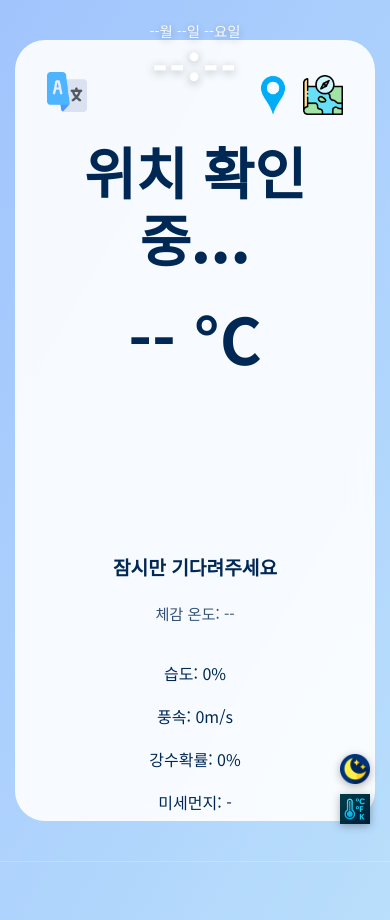
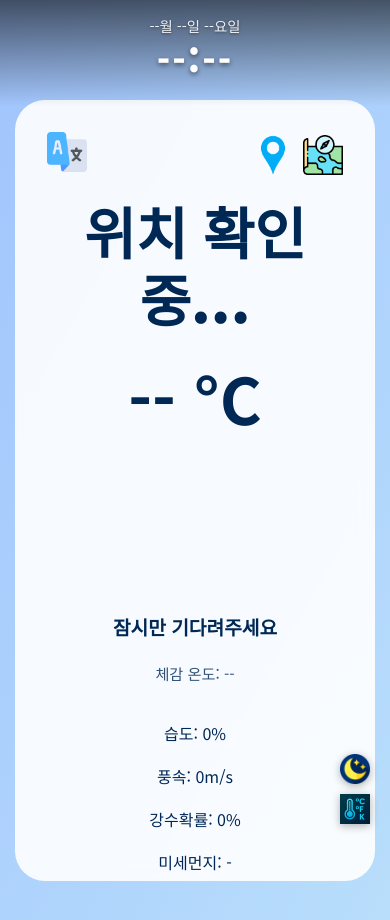
Before and after one commit to kim0511hk/myweb_weather, a plain HTML site: page index.html in a window 390 px wide. Shown: the top 920 px of the page. Drawn offline with nearby package versions, Linux system fonts and the light colour scheme.

Commit message:
Add files via upload

```diff
--- a/style.css
+++ b/style.css
@@ -344,3 +344,42 @@ header { display: flex; justify-content: space-between; align-items: center; mar
         bottom: 10px; /* 버튼 위치 조금 조정 */
     }
 }
+/* style.css 의 맨 아래 @media (max-width: 900px) 블록 안쪽 */
+
+@media (max-width: 900px) {
+    /* ... (기존 모바일 레이아웃 코드들) ... */
+
+    /* [추가] 시계 고정 (Sticky Header) */
+    .time-display {
+        position: fixed; /* 화면에 딱 달라붙게 고정 */
+        top: 0;          /* 화면 맨 위 */
+        left: 0;
+        width: 100%;     /* 너비 꽉 채우기 */
+        padding: 15px 0 30px 0; /* 위아래 여백 (아래쪽을 넓게 줘서 그라데이션 자연스럽게) */
+
+        /* 배경을 투명한 검정 그라데이션으로 처리해서 글자가 잘 보이게 함 */
+        background: linear-gradient(to bottom, rgba(0,0,0,0.6) 0%, rgba(0,0,0,0) 100%);
+
+        z-index: 1000;   /* 다른 모든 요소보다 위에 오도록 */
+        transform: none; /* 기존 중앙 정렬(translate) 해제 */
+        text-align: center;
+        pointer-events: none; /* 터치가 통과되도록 (뒤에 있는 버튼 누를 수 있게) */
+    }
+
+    /* 시계 텍스트 크기 조정 (너무 크면 방해되니까) */
+    #localTime {
+        font-size: 2.2rem; /* 조금 작게 줄임 */
+        text-shadow: 0 2px 5px rgba(0,0,0,0.5); /* 그림자 진하게 */
+    }
+
+    #localDate {
+        font-size: 0.9rem;
+        opacity: 0.9;
+        text-shadow: 0 1px 3px rgba(0,0,0,0.5);
+    }
+
+    /* 시계가 가리지 않도록 본문 내용(날씨 섹션)을 살짝 아래로 내림 */
+    .weather-section {
+        padding-top: 100px !important; /* 시계 높이만큼 공간 확보 */
+    }
+}
```
